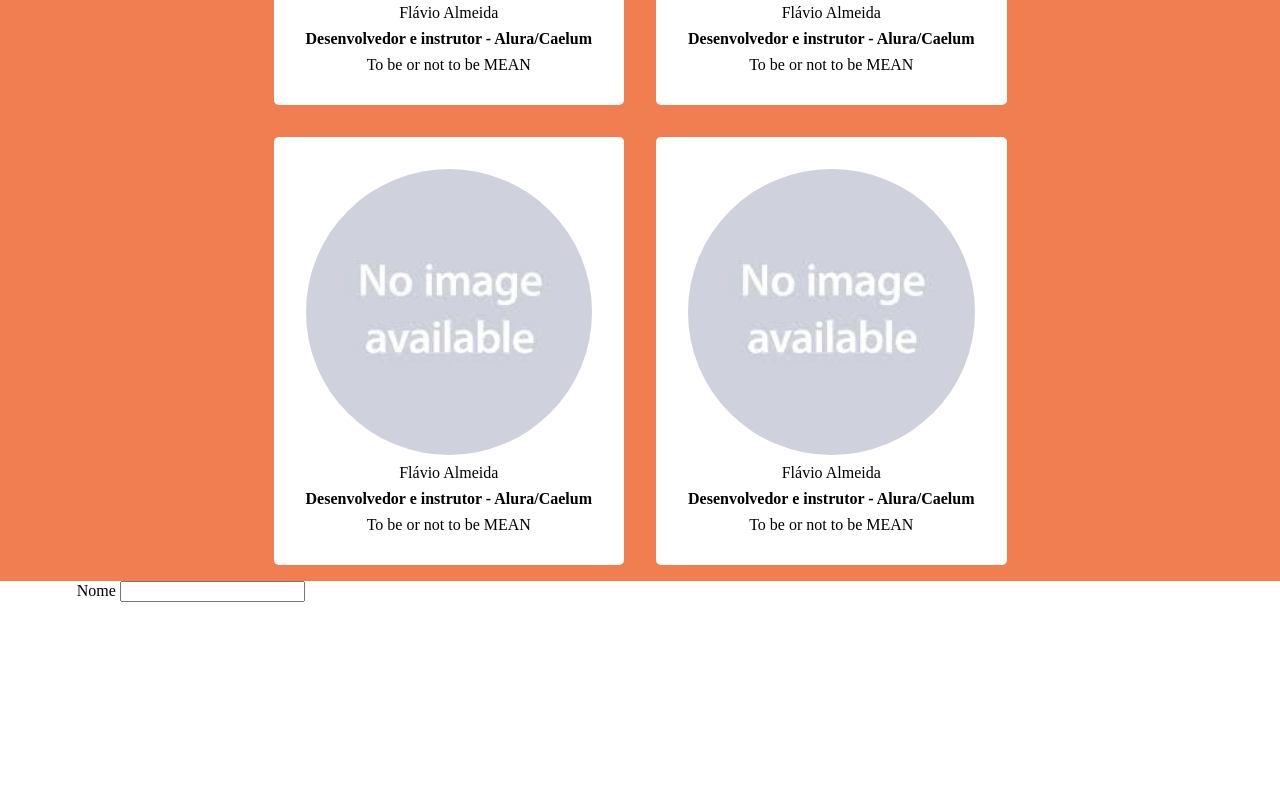
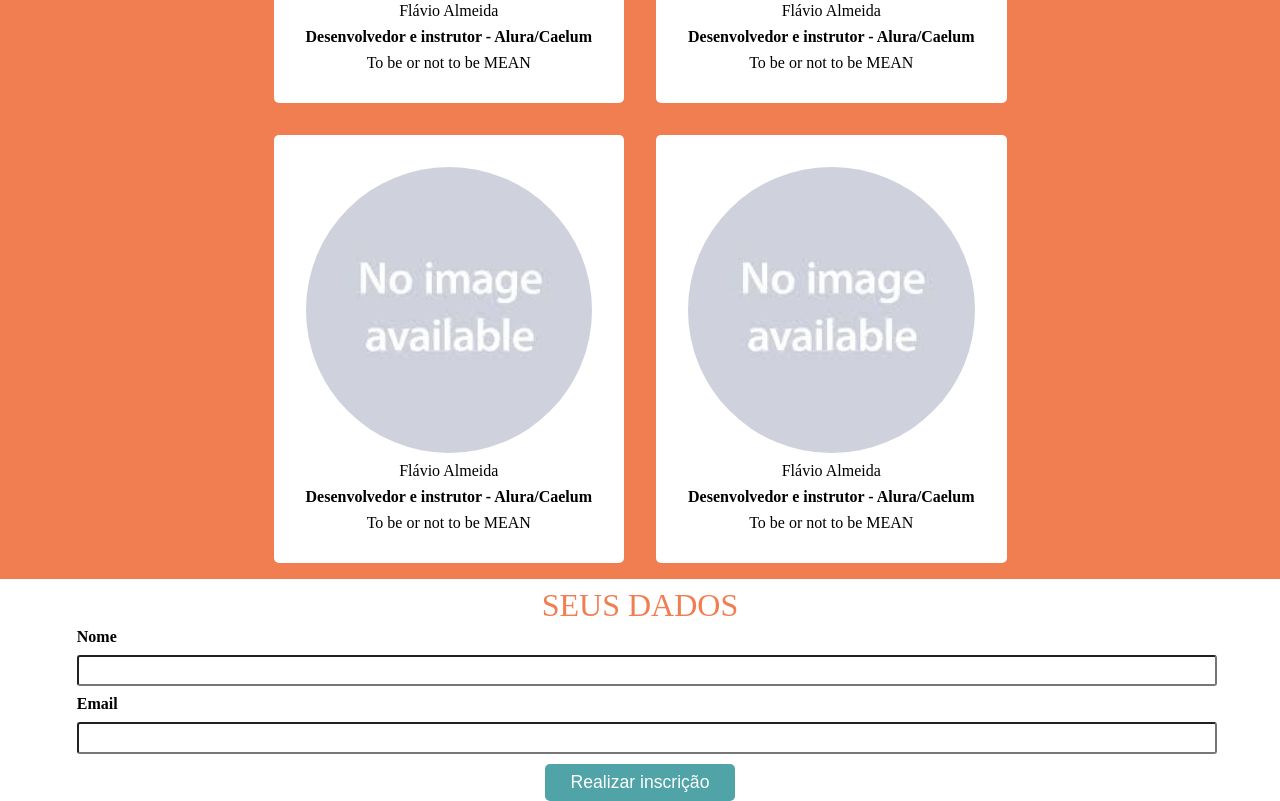
Before and after one commit to ThiagoJolvino/alura-conclusao, a plain HTML site: page index.html in a window 1280 px wide. Shown: the part 1406-2207 px from the top of the page. Before the commit the page ends 2008 px from the top, so only its background shows below. Drawn offline with Linux system fonts and the light colour scheme.

Commit message:
form contato att

```diff
--- a/css/cabecalho.css
+++ b/css/cabecalho.css
@@ -55,7 +55,6 @@
 }
 .sessao-inscrevase a {
     text-decoration: none;
-    border: 1px solid #000;
     color: var(--branco);
     background-color: var(--verde-menu);
     border-radius: 5px;
--- /dev/null
+++ b/css/form.css
@@ -0,0 +1,41 @@
+
+.title-form {
+    margin-top: 10px;
+    color: var(--laranja-palestrantes);
+    text-align: center;
+    font-size: 2em;
+    text-transform: uppercase;
+}
+
+form label, form input{
+    display: block;
+    width: 100%;
+    margin-top: 0.5em;
+    margin-bottom: 10px;
+}
+form label {
+    font-weight: bold;
+}
+
+form input {
+    border-radius: 3px;
+    height: 1.3em;
+    padding: 5px;
+}
+font input:focus {
+    border-radius: 1px solid var(--verde-banner);
+    box-shadow: 1px 1px var(--verde-banner);
+}
+form button  {
+    margin-top: 10px;
+    margin-bottom: 10px;
+    display: block;
+    text-decoration: none;
+    color: var(--branco);
+    background-color: var(--verde-menu);
+    border-radius: 5px;
+    padding: 0.5rem 1.6rem;
+    font-size: 1.1em;
+    margin: 0 auto;
+    border-style: none;
+}
--- a/index.html
+++ b/index.html
@@ -10,6 +10,7 @@
     <link rel="stylesheet" href="css/cabecalho.css">
     <link rel="stylesheet" href="css/main.css">
     <link rel="stylesheet" href="css/palestrantes.css">
+    <link rel="stylesheet" href="css/form.css">
 </head>
 <body>
     <header class="cabecalho">
@@ -125,8 +126,12 @@
         </section>
         <section class="contato container">
             <form action="">
+                <h2 class="title title-form">Seus dados</h2>
                 <label for="nome">Nome</label>
-                <input type="text">
+                <input type="text" name="nome" id="nome">
+                <label for="email">Email</label>
+                <input type="text" name="email" id="email">
+                <button type="submit">Realizar inscrição</button>
             </form>
         </section>
     </main>
```
